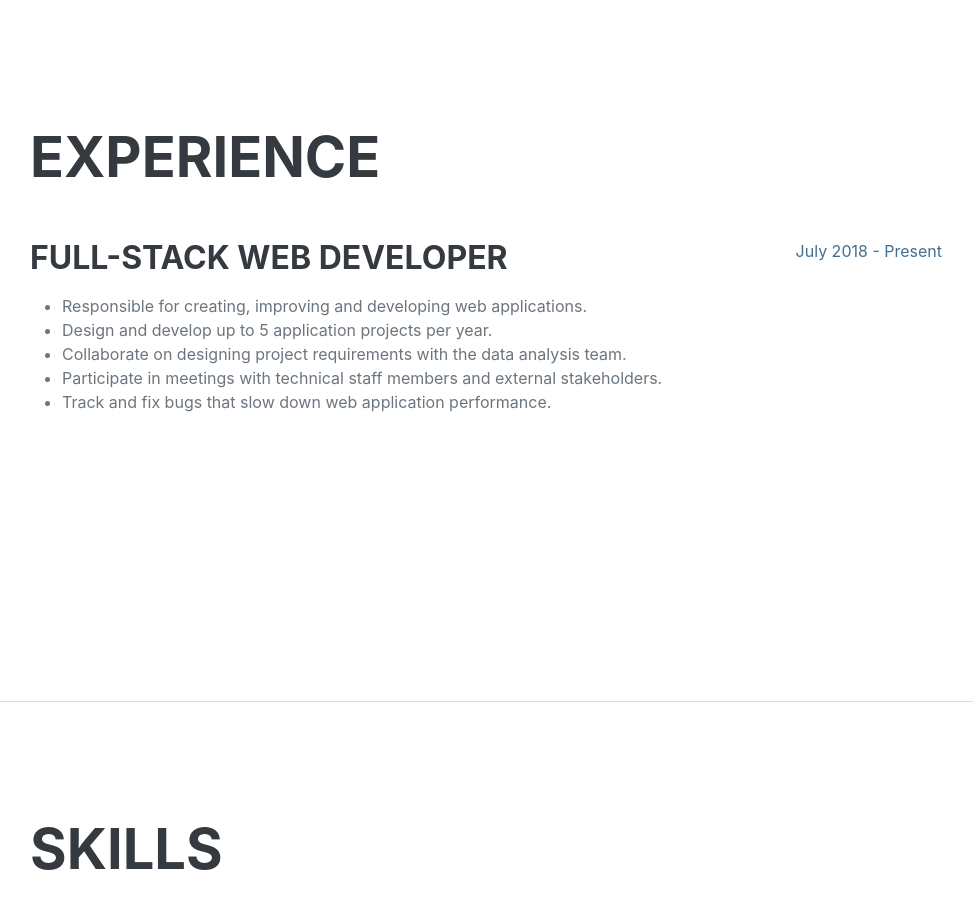
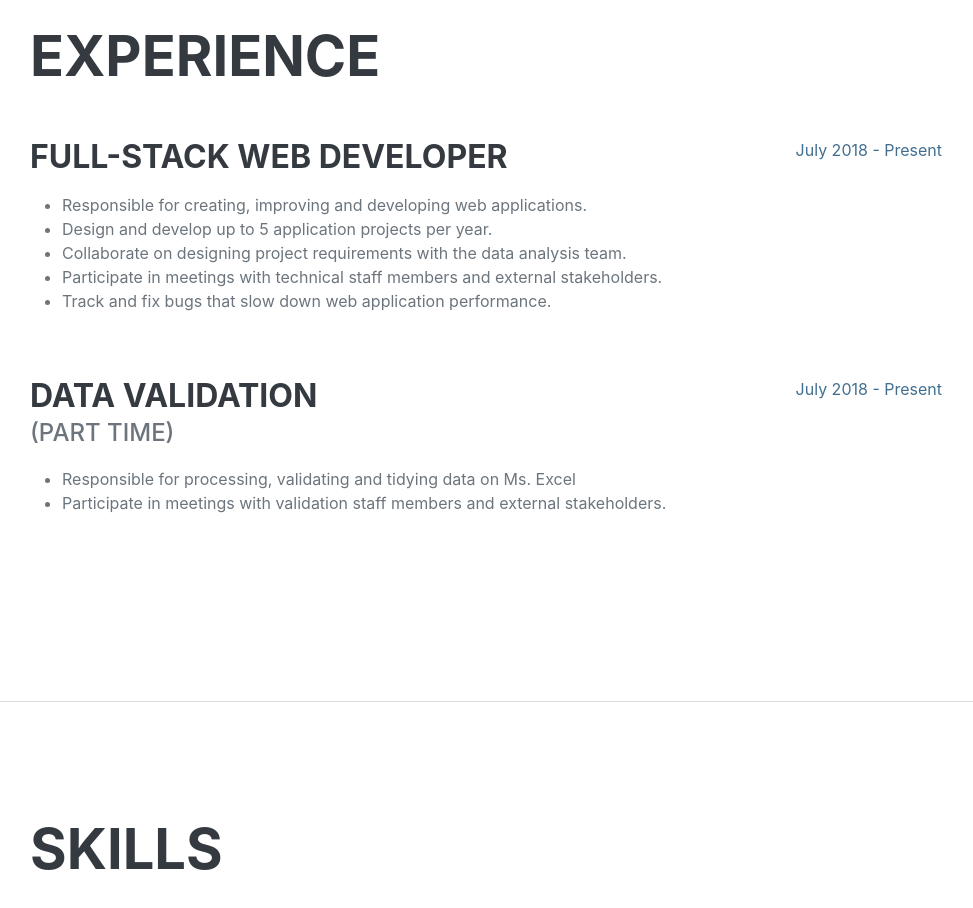
Before and after one commit to salmafalah/salmafalah.github.io, a plain HTML site: page index.html in a window 1280 px wide. Shown: the part 900-1808 px from the top of the page, without its empty margins (290-1263 px from the left). Drawn offline with nearby package versions, Linux system fonts and the light colour scheme; a web font is replaced by a local one.

Commit message:
experience

```diff
--- a/index.html
+++ b/index.html
@@ -70,6 +70,19 @@
                                     <li>Collaborate on designing project requirements with the data analysis team.</li>
                                     <li>Participate in meetings with technical staff members and external stakeholders.</li>
                                     <li>Track and fix bugs that slow down web application performance.</li>
+                                </ul>
+                            </p>
+                        </div>
+                        <div class="flex-shrink-0"><span class="text-primary">July 2018 - Present</span></div>
+                    </div>
+                    <div class="d-flex flex-column flex-md-row justify-content-between mb-5">
+                        <div class="flex-grow-1">
+                            <h3 class="mb-0">Data Validation</h3>
+                            <div class="subheading mb-3">(Part time)</div>
+                            <p>
+                                <ul>
+                                    <li>Responsible for processing, validating and tidying data on Ms. Excel</li>
+                                    <li>Participate in meetings with validation staff members and external stakeholders.</li>
                                 </ul>
                             </p>
                         </div>
```
